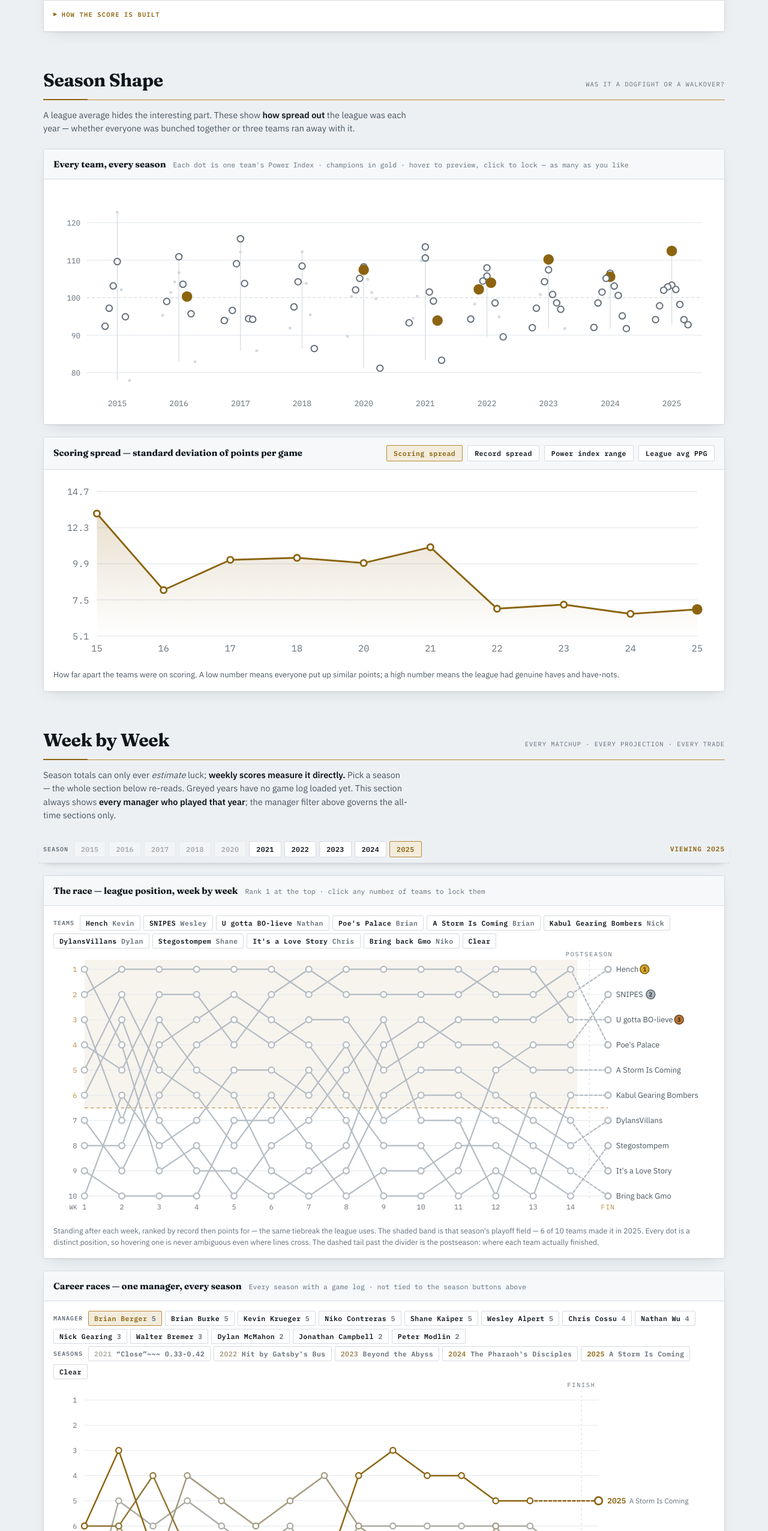
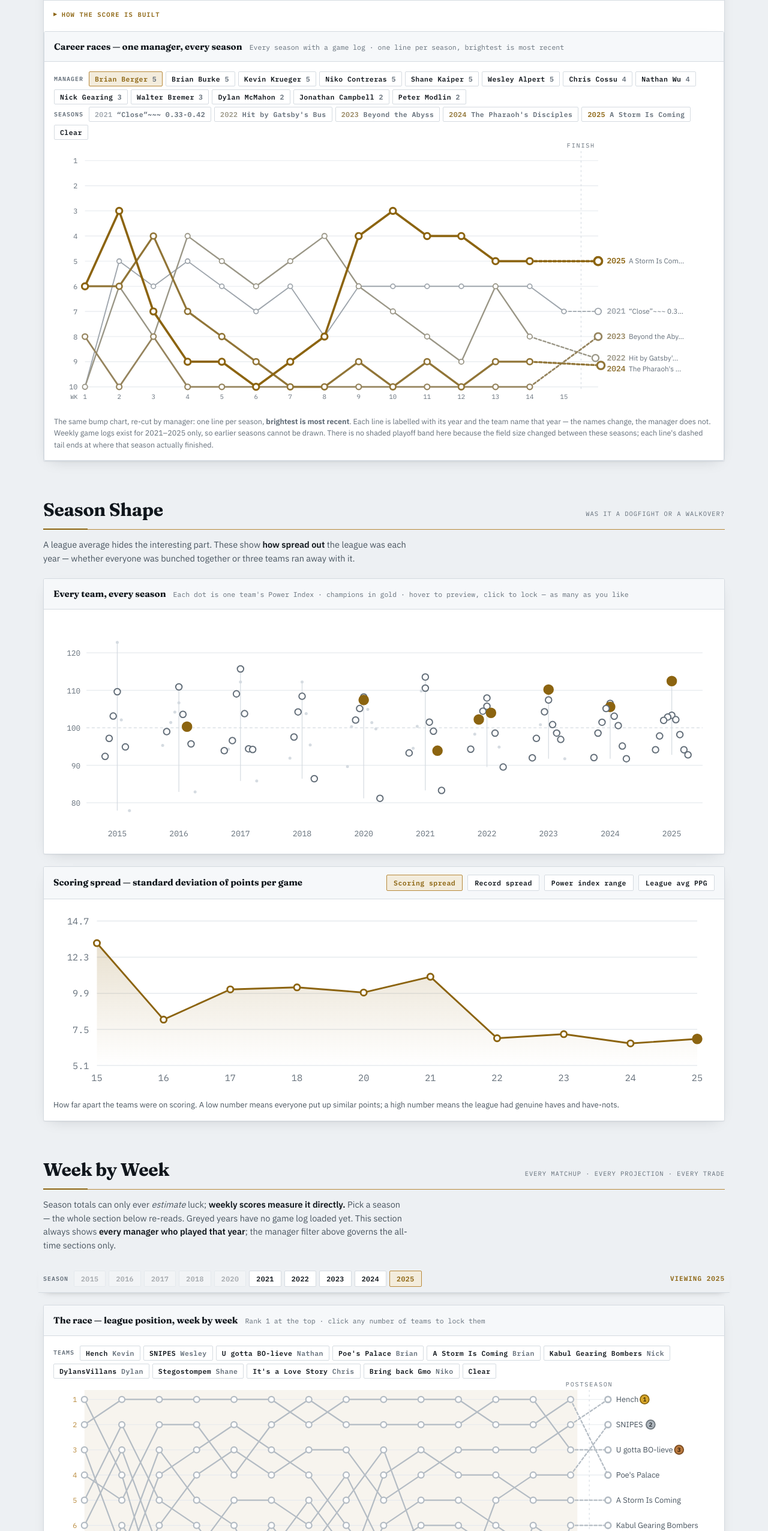
Before and after one commit to TheProphetHasRisen/Deadshot, a plain HTML site: page index.html in a window 1280 px wide. Shown: the part 2827-5379 px from the top of the page at 60% size. Drawn offline with Linux system fonts and the light colour scheme.

Commit message:
Update index.html (2026-08-27)

```diff
--- a/index.html
+++ b/index.html
@@ -1168,6 +1168,15 @@ table.mtx thead th.rw{z-index:6;background:var(--surface-2)}
         <p style="margin:0;font-size:13px;color:var(--ink-2)">Each season a manager played gets weight <span class="mono">&lambda;<sup>(2025&nbsp;&minus;&nbsp;year)</sup></span>, so at &lambda;&nbsp;=&nbsp;0.72 the 2025 season counts 1.00, 2024 counts 0.72, 2023 counts 0.52 and so on. Those weights are applied to <em>games played</em>, and the weighted mean of Power Index is then pulled toward 100 by <span class="mono">N&nbsp;/&nbsp;(N&nbsp;+&nbsp;25)</span>, where N is the weighted game count — so a manager with one loud season cannot leapfrog a decade of evidence. Projected win rate converts the score through the same Pythagorean exponent used everywhere else, against a 100-rated opponent.</p>
         </details>
     </div>
+
+    <div class="card">
+      <div class="card-h"><h3>Career races &mdash; one manager, every season</h3>
+        <span class="sub">Every season with a game log &middot; one line per season, brightest is most recent</span></div>
+      <div class="card-b" style="padding-bottom:4px"><div class="pills" id="crPick"></div></div>
+      <div class="card-b" style="padding:0 16px 6px"><div class="pills" id="crLeg"></div></div>
+      <div class="card-b" style="padding-top:4px"><div class="chart" id="crace"></div>
+        <p style="margin:10px 0 0;font-size:12.5px;color:var(--ink-3)">The same bump chart, re-cut by manager: one line per season, <strong>brightest is most recent</strong>. Each line is labelled with its year and the team name that year &mdash; the names change, the manager does not. Weekly game logs exist for <span id="crSpan"></span> only, so earlier seasons cannot be drawn. There is no shaded playoff band here because the field size changed between these seasons; each line's dashed tail ends at where that season actually finished.</p></div>
+    </div>
   </section>
 
 
@@ -1202,15 +1211,6 @@ table.mtx thead th.rw{z-index:6;background:var(--surface-2)}
       <div class="card-b" style="padding-bottom:6px"><div class="pills" id="raceLeg"></div></div>
       <div class="card-b" style="padding-top:4px"><div class="chart" id="race"></div>
         <p style="margin:10px 0 0;font-size:12.5px;color:var(--ink-3)">Standing after each week, ranked by record then points for — the same tiebreak the league uses. The shaded band is that season's playoff field &mdash; <span id="raceSpots"></span>. Every dot is a distinct position, so hovering one is never ambiguous even where lines cross. The dashed tail past the divider is the postseason: where each team actually finished.</p></div>
-    </div>
-
-    <div class="card">
-      <div class="card-h"><h3>Career races &mdash; one manager, every season</h3>
-        <span class="sub">Every season with a game log &middot; not tied to the season buttons above</span></div>
-      <div class="card-b" style="padding-bottom:4px"><div class="pills" id="crPick"></div></div>
-      <div class="card-b" style="padding:0 16px 6px"><div class="pills" id="crLeg"></div></div>
-      <div class="card-b" style="padding-top:4px"><div class="chart" id="crace"></div>
-        <p style="margin:10px 0 0;font-size:12.5px;color:var(--ink-3)">The same bump chart, re-cut by manager: one line per season, <strong>brightest is most recent</strong>. Each line is labelled with its year and the team name that year &mdash; the names change, the manager does not. Weekly game logs exist for <span id="crSpan"></span> only, so earlier seasons cannot be drawn. There is no shaded playoff band here because the field size changed between these seasons; each line's dashed tail ends at where that season actually finished.</p></div>
     </div>
 
     <div class="card">
@@ -2977,8 +2977,17 @@ function drawCareerRace(){
   const ys=r=>P.t+(r-1)*(H-P.t-P.b)/(NT-1);
   const PLACE={}; ROWS.forEach(r=>{PLACE[r.y+'|'+r.team]=r.place;});
   const MEDAL={1:{f:'#D9A82B',s:'#8A6710',i:'#3A2A05'},2:{f:'#AEB6BD',s:'#6E767D',i:'#2B3035'},3:{f:'#B9793F',s:'#7A4B20',i:'#2E1A08'}};
-  const MID=cssv('--mid'), BR=cssv('--brass');
-  const col=i=>S.length<2?BR:mix(MID,BR,0.18+0.82*i/(S.length-1));
+  /* Seasons have to be told apart at a glance. A --mid -> --brass ramp alone was too
+     subtle: on several skins those two sit close together and the middle years blurred.
+     Ramp from a faint neutral all the way to the full accent (a much wider lightness
+     span, which survives every skin including redact where --brass is pure white), and
+     vary stroke weight with it as a second, colour-blind-safe cue. */
+  const BR=cssv('--brass');
+  const FAR=mix(cssv('--surface'),cssv('--ink-3'),0.62);
+  const tOf=i=>S.length<2?1:i/(S.length-1);
+  const col=i=>S.length<2?BR:mix(FAR,BR,tOf(i));
+  const wid=i=>1.7+1.6*tOf(i);
+  const rad=i=>3.4+1.2*tOf(i);
 
   let grid='';
   for(let r=1;r<=NT;r++){
@@ -2995,7 +3004,7 @@ function drawCareerRace(){
     const R=crRank(s.K)[s.team];
     const d=R.map((p,k)=>(k?'L':'M')+xs(k)+','+ys(p.rank)).join(' ');
     const endRank=R[R.length-1].rank, fp=PLACE[s.y+'|'+s.team]||endRank;
-    return {y:s.y,team:s.team,K:s.K,R,d,c:col(i),seedRank:endRank,fin:fp,moved:endRank-fp,
+    return {y:s.y,team:s.team,K:s.K,R,d,c:col(i),w:wid(i),r:rad(i),seedRank:endRank,fin:fp,moved:endRank-fp,
             fx:FINX,fy:ys(fp),
             tail:`M${xs(R.length-1)},${ys(endRank)} L${FINX},${ys(fp)}`};});
   /* two seasons can finish in the same place; fan those apart like the season chart does */
@@ -3006,28 +3015,44 @@ function drawCareerRace(){
     l.tail=`M${xs(l.R.length-1)},${ys(l.seedRank)} L${l.fx},${l.fy}`;}));
 
   const paths=lines.map(l=>
-    `<path class="crl" d="${l.d}" fill="none" stroke="${l.c}" stroke-width="2.2" stroke-linejoin="round" stroke-linecap="round" data-cy="${l.y}"/>`+
-    `<path class="crl" d="${l.tail}" fill="none" stroke="${l.c}" stroke-width="2.2" stroke-dasharray="4 3" stroke-linecap="round" data-cy="${l.y}"/>`).join('');
+    `<path class="crl" d="${l.d}" fill="none" stroke="${l.c}" stroke-width="${l.w}" stroke-linejoin="round" stroke-linecap="round" data-cy="${l.y}"/>`+
+    `<path class="crl" d="${l.tail}" fill="none" stroke="${l.c}" stroke-width="${l.w}" stroke-dasharray="4 3" stroke-linecap="round" data-cy="${l.y}"/>`).join('');
   const hits=lines.map(l=>`<path class="crhit" d="${l.d}" fill="none" stroke="transparent" stroke-width="15" data-cy="${l.y}" style="cursor:pointer;pointer-events:stroke"/>`).join('');
   let dots='';
   lines.forEach(l=>{l.R.forEach((p,k)=>{
-      dots+=`<circle class="crd" cx="${xs(k)}" cy="${ys(p.rank)}" r="4.2" fill="var(--surface)" stroke="${l.c}" stroke-width="2" data-cy="${l.y}" data-i="${k}" style="cursor:pointer"/>`;});
-    dots+=`<circle class="crd" cx="${l.fx}" cy="${l.fy}" r="5.6" fill="var(--surface)" stroke="${l.c}" stroke-width="2.4" data-cy="${l.y}" data-fin="1" style="cursor:pointer"/>`;});
+      dots+=`<circle class="crd" cx="${xs(k)}" cy="${ys(p.rank)}" r="${l.r}" fill="var(--surface)" stroke="${l.c}" stroke-width="${Math.max(1.6,l.w-0.5)}" data-cy="${l.y}" data-i="${k}" style="cursor:pointer"/>`;});
+    dots+=`<circle class="crd" cx="${l.fx}" cy="${l.fy}" r="${l.r+1.3}" fill="var(--surface)" stroke="${l.c}" stroke-width="${l.w}" data-cy="${l.y}" data-fin="1" style="cursor:pointer"/>`;});
   /* labels: keep one line-height apart, in finishing order */
   const ordered=lines.slice().sort((a,b)=>a.fy-b.fy);
-  const LY=[]; ordered.forEach((l,i)=>{let y=l.fy+3.5; if(i&&y-LY[i-1]<14)y=LY[i-1]+14; LY.push(y); l.ly=y;});
+  const LY=[]; ordered.forEach((l,i)=>{let y=l.fy+3.5; if(i&&y-LY[i-1]<16)y=LY[i-1]+16; LY.push(y); l.ly=y;});
   const labs=ordered.map(l=>{
-    const nm=l.team.length>17?l.team.slice(0,16)+'…':l.team;
-    return `<text class="crt" x="${W-P.r+13}" y="${l.ly}" font-size="11.5" font-family="IBM Plex Sans,sans-serif" data-cy="${l.y}" style="cursor:pointer">`+
+    const nm=l.team.length>15?l.team.slice(0,14)+'…':l.team;
+    return `<text class="crt" x="${W-P.r+13}" y="${l.ly}" font-size="11.5" font-family="IBM Plex Sans,sans-serif" data-cy="${l.y}" data-medal="${MEDAL[l.fin]?l.fin:''}" style="cursor:pointer">`+
       `<tspan font-weight="700" fill="${l.c}" font-family="IBM Plex Mono,monospace">${l.y}</tspan>`+
       `<tspan fill="var(--ink-3)" font-size="10.5" dx="5">${esc(nm)}</tspan></text>`;}).join('');
-  let medals='';
-  ordered.forEach(l=>{const md=MEDAL[l.fin]; if(!md)return;
-    const mx=W-P.r+2, my=l.ly-3.6;
-    medals+=`<g class="crmed" style="pointer-events:none"><circle cx="${mx}" cy="${my}" r="6.4" fill="${md.f}" stroke="${md.s}" stroke-width="1.5"/>`+
-      `<text x="${mx}" y="${my+3.1}" text-anchor="middle" font-size="8.4" font-weight="700" fill="${md.i}" font-family="IBM Plex Mono,monospace">${l.fin}</text></g>`;});
-
-  host.innerHTML=`<svg viewBox="0 0 ${W} ${H}" style="width:100%;height:auto" role="img" aria-label="Season-by-season league position for ${esc(CRMGR)}">${grid}${paths}${dots}${labs}${medals}${hits}</svg>`;
+
+  host.innerHTML=`<svg viewBox="0 0 ${W} ${H}" style="width:100%;height:auto" role="img" aria-label="Season-by-season league position for ${esc(CRMGR)}">${grid}${paths}${dots}${labs}${hits}</svg>`;
+  /* medals ride to the right of the label, measured after render so they never sit on
+     top of the text or on each other -- three seasons can finish in the same place */
+  (function(){
+    const svg=$('#crace svg'); if(!svg)return;
+    const NS='http://www.w3.org/2000/svg';
+    $$('#crace .crt').forEach(t=>{
+      const rk=t.dataset.medal; if(!rk)return;
+      const md=MEDAL[+rk]; const R=6.4;
+      let right; try{const bb=t.getBBox(); right=bb.x+bb.width;}
+      catch(e){right=+t.getAttribute('x')+t.textContent.length*6.2;}
+      const x=right+9+R, y=+t.getAttribute('y')-3.6;
+      const g=document.createElementNS(NS,'g'); g.setAttribute('class','crmed'); g.style.pointerEvents='none';
+      const c=document.createElementNS(NS,'circle');
+      c.setAttribute('cx',x);c.setAttribute('cy',y);c.setAttribute('r',R);
+      c.setAttribute('fill',md.f);c.setAttribute('stroke',md.s);c.setAttribute('stroke-width',1.5);
+      const n=document.createElementNS(NS,'text');
+      n.setAttribute('x',x);n.setAttribute('y',y+3.1);n.setAttribute('text-anchor','middle');
+      n.setAttribute('font-size',8.4);n.setAttribute('font-weight',700);n.setAttribute('fill',md.i);
+      n.setAttribute('font-family','IBM Plex Mono,monospace');n.textContent=rk;
+      g.appendChild(c);g.appendChild(n);svg.appendChild(g);});
+  })();
 
   $('#crLeg').innerHTML=`<span class="fb-lab" style="margin-right:4px">Seasons</span>`+
     S.map((s,i)=>`<button data-cy="${s.y}" style="padding:4px 9px"><b style="color:${col(i)}">${s.y}</b> <span class="dim">${esc(s.team)}</span></button>`).join('')+
@@ -3036,9 +3061,9 @@ function drawCareerRace(){
   function paint(hov){
     if(hov!==undefined)CRHOV=hov;
     const on=CRLOCK.size?CRLOCK:(CRHOV?new Set([CRHOV]):new Set()), any=on.size>0;
-    $$('#crace .crl').forEach(p=>{const sel=on.has(p.dataset.cy);
+    $$('#crace .crl').forEach(p=>{const sel=on.has(p.dataset.cy), l=byY[p.dataset.cy];
       p.setAttribute('opacity',!any||sel?1:.13);
-      p.setAttribute('stroke-width',sel?3.4:2.2);});
+      p.setAttribute('stroke-width',sel?(l?l.w+1.2:3.4):(l?l.w:2.2));});
     $$('#crace .crd').forEach(c=>{const sel=on.has(c.dataset.cy);
       c.setAttribute('opacity',!any||sel?1:.13);});
     $$('#crace .crt').forEach(t=>{const sel=on.has(t.dataset.cy);
```
